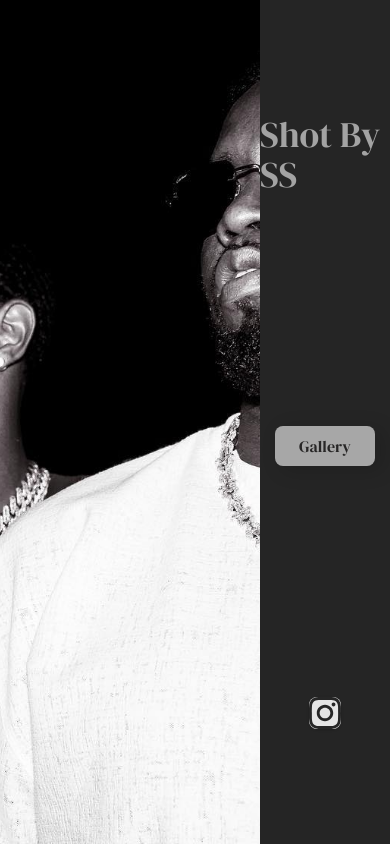
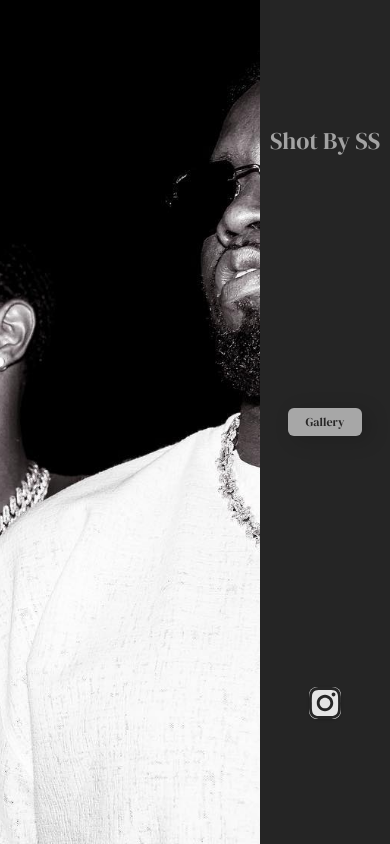
Before and after one commit to michael-carvajal/shot-by-ss, a React (Create React App) app: page / in a window 390 px wide. Built offline with nearby package versions, Linux system fonts and the light colour scheme.

Commit message:
media query for landing pagr

```diff
--- a/src/components/LandingPage.jsx
+++ b/src/components/LandingPage.jsx
@@ -14,8 +14,8 @@ const LandingPage = () => {
   </div>
   <div className=' w-1/3'>
     <div className='flex flex-col justify-around h-screen items-center '>
-      <h2 className='logoText text-neutral-400 text-4xl'>Shot By SS</h2>
-      <Link to={`/home`} className='linkTag'>
+      <h2 className='logoText text-neutral-400 text-2xl md:text-4xl'>Shot By SS</h2>
+      <Link to={`/home`} className='linkTag text-xs md:text-lg'>
         <span className="gradient-text">Gallery</span>
       </Link>
       <footer className="flex justify-center items-center bg-neutral-200  text-white dark:bg-neutral-600  rounded-lg shadow">
```
